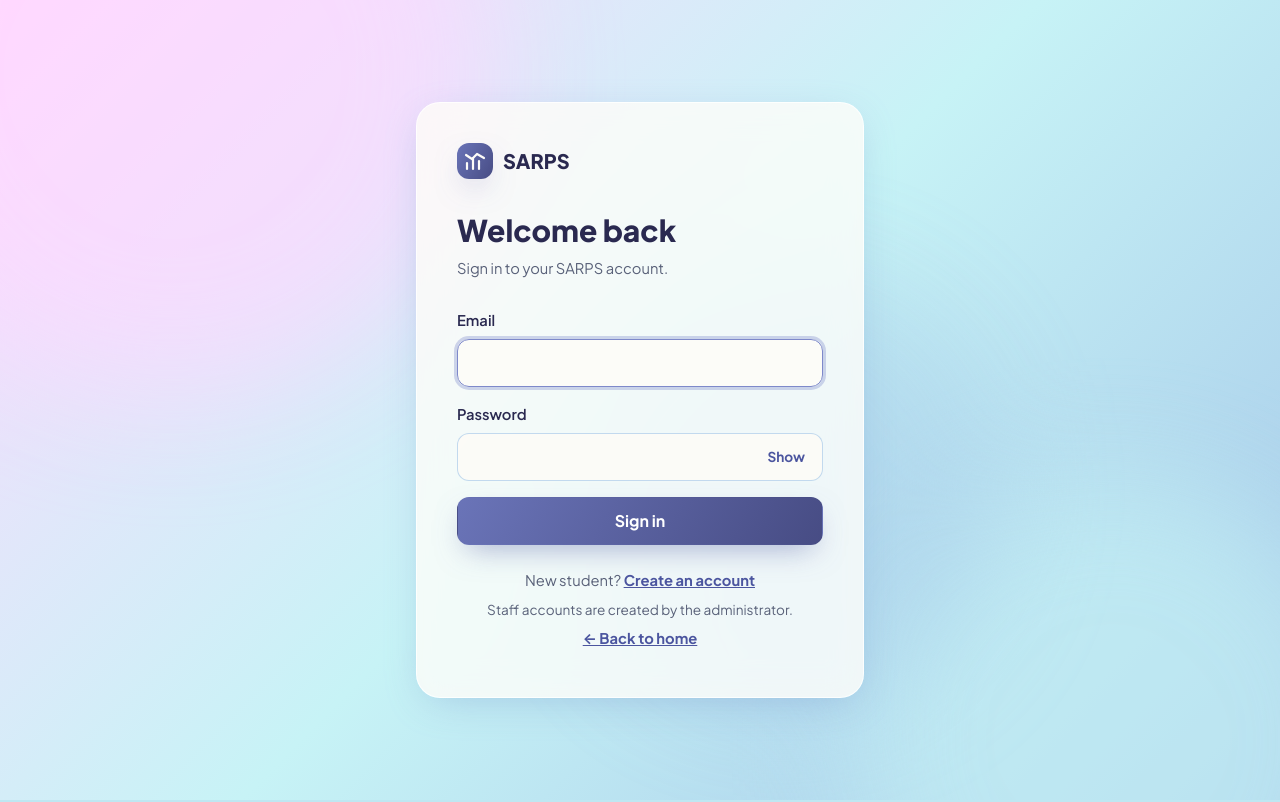
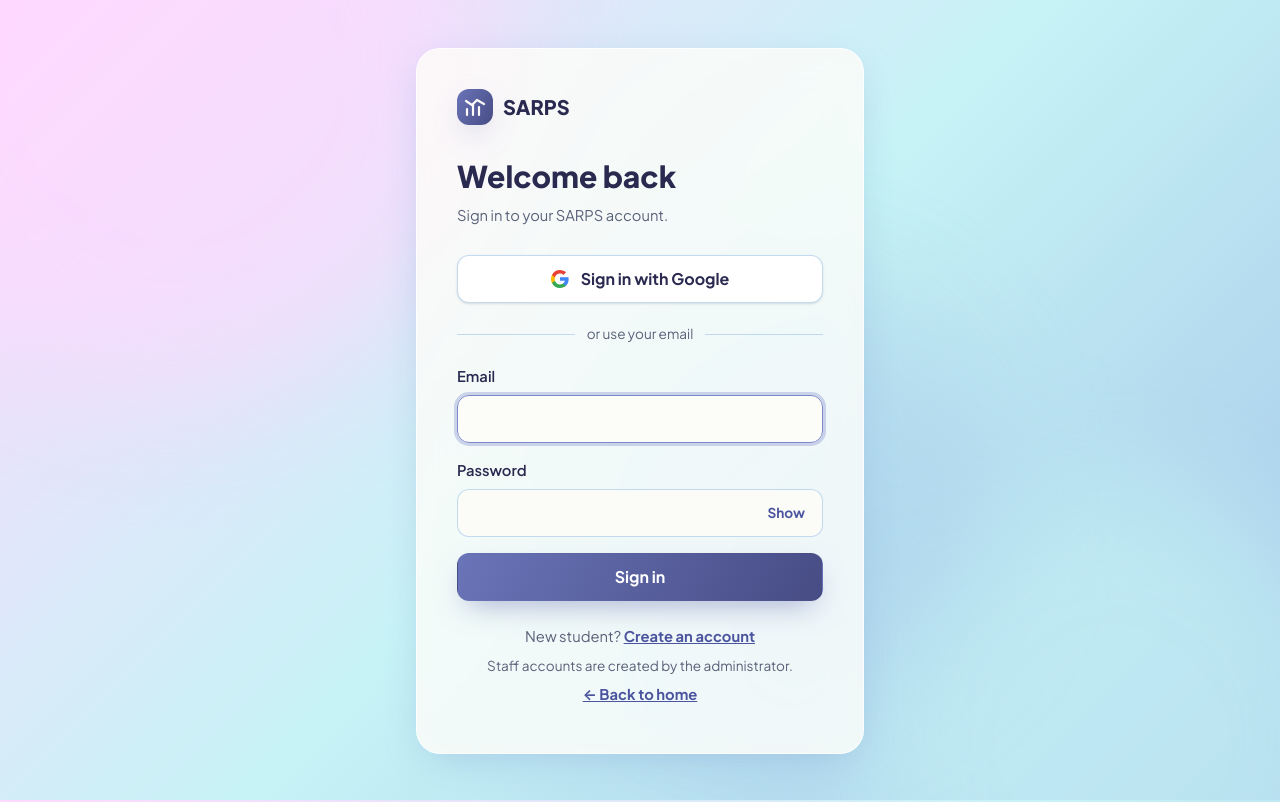
Before and after one commit to Coderkayc/sarps, a Flask app: page /login in a window 1280 px wide. Run offline with Flask 3, Linux system fonts and the light colour scheme; some libraries are stand-ins or nearby versions.

Commit message:
updated some files and folders

```diff
--- a/frontend/src/input.css
+++ b/frontend/src/input.css
@@ -168,6 +168,11 @@
   .auth-links p { @apply mb-1.5; }
   .auth-links a { @apply font-bold; }
 
+  /* Google button and the "or" divider */
+  .btn-google { @apply flex h-12 w-full items-center justify-center gap-3 rounded-xl border border-line bg-white px-4 font-bold text-ink no-underline shadow-sm transition hover:-translate-y-0.5 hover:bg-heaven/40; }
+  .divider { @apply my-5 mb-5 flex items-center gap-3 text-[0.85rem] text-muted; }
+  .divider::before, .divider::after { content: ""; @apply h-px flex-1 bg-line; }
+
   /* Cards, chips, notices */
   .card { @apply rounded-2xl border border-white/75 bg-shine/80 p-6 shadow-glass backdrop-blur-md; }
   .card h3 { @apply mb-1.5; }
--- a/requirements.txt
+++ b/requirements.txt
@@ -11,3 +11,5 @@ numpy>=1.26
 scikit-learn>=1.4
 joblib>=1.3
 pytest>=8.0
+Authlib>=1.3
+requests>=2.31
--- a/sarps/extensions.py
+++ b/sarps/extensions.py
@@ -1,4 +1,5 @@
 """Shared objects (database, login manager, CSRF) created once, attached to the app later."""
+from authlib.integrations.flask_client import OAuth
 from flask_login import LoginManager
 from flask_sqlalchemy import SQLAlchemy
 from flask_wtf.csrf import CSRFProtect
@@ -6,6 +7,7 @@ from flask_wtf.csrf import CSRFProtect
 db = SQLAlchemy()
 login_manager = LoginManager()
 csrf = CSRFProtect()
+oauth = OAuth()
 
 login_manager.login_view = "auth.login"
 login_manager.login_message = "Please sign in to continue."
--- a/sarps/forms.py
+++ b/sarps/forms.py
@@ -68,6 +68,19 @@ class StudentRegistrationForm(FlaskForm):
     password = PasswordField("Password", validators=[DataRequired(), password_rules, Length(max=128)])
     confirm = PasswordField("Confirm password",
                             validators=[DataRequired(), EqualTo("password", message="Passwords do not match.")])
+
+    def validate_matric_number(self, field):
+        if db.session.scalar(select(User.id).where(User.matric_number == field.data)):
+            raise ValidationError("This matriculation number is already registered.")
+
+
+class GoogleProfileForm(FlaskForm):
+    """Asked once, after a first-time Google sign-in, for what Google cannot tell us."""
+    full_name = StringField("Full name", filters=[_strip],
+                            validators=[DataRequired(), Length(min=2, max=150)])
+    matric_number = StringField("Matriculation number", filters=[_clean_matric],
+                                validators=[DataRequired(), Length(min=3, max=40)])
+    department_id = SelectField("Department", coerce=int)
 
     def validate_matric_number(self, field):
         if db.session.scalar(select(User.id).where(User.matric_number == field.data)):
--- a/sarps/models.py
+++ b/sarps/models.py
@@ -35,6 +35,8 @@ class User(UserMixin, db.Model):
     department_id = db.Column(db.Integer, db.ForeignKey("departments.id"), nullable=True)
     matric_number = db.Column(db.String(40), unique=True, nullable=True)
     active = db.Column(db.Boolean, nullable=False, default=True)
+    # Google's permanent id for this person, set the first time they sign in with Google.
+    google_sub = db.Column(db.String(64), unique=True, nullable=True)
     created_at = db.Column(db.DateTime, nullable=False, default=utcnow)
 
     department = db.relationship("Department")
--- a/sarps/routes/auth.py
+++ b/sarps/routes/auth.py
@@ -1,16 +1,23 @@
 """Student registration, sign in and sign out."""
-from flask import Blueprint, flash, redirect, render_template, request, url_for
+import logging
+import secrets
+
+import requests
+from authlib.integrations.base_client import OAuthError
+from flask import (Blueprint, current_app, flash, redirect, render_template, request, session,
+                   url_for)
 from flask_login import current_user, login_user, logout_user
 from sqlalchemy import select
 
 from sarps.constants import Role
-from sarps.extensions import db
-from sarps.forms import LoginForm, StudentRegistrationForm
+from sarps.extensions import db, oauth
+from sarps.forms import GoogleProfileForm, LoginForm, StudentRegistrationForm
 from sarps.models import Department, User
 from sarps.security import home_endpoint, is_safe_next_url
 from flask_login import login_required
 
 auth_bp = Blueprint("auth", __name__)
+log = logging.getLogger(__name__)
 
 
 @auth_bp.route("/register", methods=["GET", "POST"])
@@ -65,3 +72,123 @@ def logout():
     logout_user()
     flash("You have been signed out.", "info")
     return redirect(url_for("main.index"))
+
+
+# ---------- Sign in with Google ----------
+# Google proves who the person is (a verified email). We never see their Google password.
+# A person who already has an account is signed in to it. A new person is asked for their
+# matriculation number and department once, and gets a student account.
+def google_configured():
+    return bool(current_app.config.get("GOOGLE_CLIENT_ID") and current_app.config.get("GOOGLE_CLIENT_SECRET"))
+
+
+def google_client():
+    return oauth.create_client("google")
+
+
+def _google_unavailable():
+    flash("Google sign-in is not set up on this server yet. The administrator needs to add the "
+          "Google keys to the .env file. You can sign in with your email and password instead.", "error")
+    return redirect(url_for("auth.login"))
+
+
+def _google_unreachable():
+    flash("We could not reach Google just now. Check your internet connection and try again, "
+          "or sign in with your email and password.", "error")
+    return redirect(url_for("auth.login"))
+
+
+@auth_bp.route("/auth/google")
+def google_login():
+    if current_user.is_authenticated:
+        return redirect(url_for(home_endpoint(current_user)))
+    if not google_configured():
+        return _google_unavailable()
+    target = request.args.get("next")
+    session["google_next"] = target if is_safe_next_url(target) else None
+    try:
+        return google_client().authorize_redirect(url_for("auth.google_callback", _external=True))
+    except (requests.RequestException, OAuthError):
+        log.warning("Could not reach Google", exc_info=True)
+        return _google_unreachable()
+
+
+@auth_bp.route("/auth/google/callback")
+def google_callback():
+    if not google_configured():
+        return _google_unavailable()
+    try:
+        token = google_client().authorize_access_token()
+    except requests.RequestException:
+        log.warning("Could not reach Google", exc_info=True)
+        return _google_unreachable()
+    except OAuthError:
+        flash("Google sign-in was cancelled or could not be completed. Please try again.", "error")
+        return redirect(url_for("auth.login"))
+
+    info = token.get("userinfo") or {}
+    sub = str(info.get("sub") or "")
+    email = str(info.get("email") or "").strip().lower()
+    if not sub or not email or info.get("email_verified") is not True:
+        flash("Google did not confirm your email address, so you cannot sign in with it.", "error")
+        return redirect(url_for("auth.login"))
+
+    user = db.session.scalar(select(User).where(User.google_sub == sub))
+    if user is None:
+        user = db.session.scalar(select(User).where(User.email == email))
+        if user is not None and user.google_sub and user.google_sub != sub:
+            flash("This account is already linked to a different Google account.", "error")
+            return redirect(url_for("auth.login"))
+
+    if user is None:
+        session["google_pending"] = {"sub": sub, "email": email, "name": str(info.get("name") or "")}
+        return redirect(url_for("auth.google_profile"))
+
+    if not user.is_active:
+        flash("This account has been deactivated. Please contact the administrator.", "error")
+        return redirect(url_for("auth.login"))
+    if not user.google_sub:
+        user.google_sub = sub
+        db.session.commit()
+    login_user(user)
+    target = session.pop("google_next", None)
+    return redirect(target if is_safe_next_url(target) else url_for(home_endpoint(user)))
+
+
+@auth_bp.route("/auth/google/profile", methods=["GET", "POST"])
+def google_profile():
+    """First-time Google sign-in: collect the matric number and department, then create the student."""
+    if current_user.is_authenticated:
+        return redirect(url_for(home_endpoint(current_user)))
+    pending = session.get("google_pending")
+    if not pending:
+        flash("Please start again with the Google button.", "info")
+        return redirect(url_for("auth.login"))
+
+    departments = list(db.session.scalars(select(Department).order_by(Department.name)))
+    form = GoogleProfileForm()
+    form.department_id.choices = [(d.id, d.name) for d in departments]
+    if not departments:
+        return render_template("auth/google_profile.html", form=form, email=pending["email"], no_departments=True), 503
+
+    if request.method == "GET":
+        form.full_name.data = pending["name"]
+    if form.validate_on_submit():
+        taken = db.session.scalar(select(User.id).where(
+            (User.email == pending["email"]) | (User.google_sub == pending["sub"])))
+        if taken:
+            session.pop("google_pending", None)
+            flash("An account for this Google email already exists. Please sign in.", "error")
+            return redirect(url_for("auth.login"))
+        student = User(full_name=form.full_name.data, email=pending["email"], role=Role.STUDENT,
+                       department_id=form.department_id.data, matric_number=form.matric_number.data,
+                       google_sub=pending["sub"])
+        # No password is ever used for this account, so it gets a long random one nobody knows.
+        student.set_password(secrets.token_urlsafe(32))
+        db.session.add(student)
+        db.session.commit()
+        session.pop("google_pending", None)
+        login_user(student)
+        flash("Your account has been created.", "success")
+        return redirect(url_for(home_endpoint(student)))
+    return render_template("auth/google_profile.html", form=form, email=pending["email"], no_departments=False)
--- a/sarps/templates/_macros.html
+++ b/sarps/templates/_macros.html
@@ -87,3 +87,17 @@
   {% for error in f.errors %}<p class="error-text" role="alert">{{ error }}</p>{% endfor %}
 </div>
 {% endmacro %}
+
+{% macro google_button(label) %}
+{% set next_url = request.args.get("next") %}
+<a class="btn-google" href="{{ url_for('auth.google_login', next=next_url) if next_url else url_for('auth.google_login') }}">
+  <svg width="18" height="18" viewBox="0 0 18 18" aria-hidden="true" focusable="false">
+    <path fill="#4285F4" d="M17.64 9.2c0-.637-.057-1.251-.164-1.84H9v3.481h4.844a4.14 4.14 0 0 1-1.796 2.716v2.259h2.908c1.702-1.567 2.684-3.875 2.684-6.615z"/>
+    <path fill="#34A853" d="M9 18c2.43 0 4.467-.806 5.956-2.18l-2.908-2.259c-.806.54-1.837.86-3.048.86-2.344 0-4.328-1.584-5.036-3.711H.957v2.332A8.997 8.997 0 0 0 9 18z"/>
+    <path fill="#FBBC05" d="M3.964 10.71A5.41 5.41 0 0 1 3.682 9c0-.593.102-1.17.282-1.71V4.958H.957A8.996 8.996 0 0 0 0 9c0 1.452.348 2.827.957 4.042l3.007-2.332z"/>
+    <path fill="#EA4335" d="M9 3.58c1.321 0 2.508.454 3.44 1.345l2.582-2.58C13.463.891 11.426 0 9 0A8.997 8.997 0 0 0 .957 4.958L3.964 7.29C4.672 5.163 6.656 3.58 9 3.58z"/>
+  </svg>
+  <span>{{ label }}</span>
+</a>
+<p class="divider" role="presentation"><span>or use your email</span></p>
+{% endmacro %}
--- a/sarps/templates/auth/login.html
+++ b/sarps/templates/auth/login.html
@@ -1,9 +1,10 @@
 {% extends "layout_auth.html" %}
-{% from "_macros.html" import field, password_field, csrf %}
+{% from "_macros.html" import field, password_field, csrf, google_button %}
 {% block title %}Sign in | {{ app_name }}{% endblock %}
 {% block auth_title %}Welcome back{% endblock %}
 {% block auth_subtitle %}Sign in to your {{ app_name }} account.{% endblock %}
 {% block auth_body %}
+{{ google_button("Sign in with Google") }}
 <form method="post" novalidate>
   {{ csrf() }}
   {{ field(form.email, attrs={"type": "email", "autocomplete": "username", "autofocus": true}) }}
--- a/sarps/templates/auth/register.html
+++ b/sarps/templates/auth/register.html
@@ -1,5 +1,5 @@
 {% extends "layout_auth.html" %}
-{% from "_macros.html" import field, password_field, csrf %}
+{% from "_macros.html" import field, password_field, csrf, google_button %}
 {% block title %}Create student account | {{ app_name }}{% endblock %}
 {% block panel_class %} wide{% endblock %}
 {% block auth_title %}Create student account{% endblock %}
@@ -8,6 +8,7 @@
 {% if no_departments %}
   <div class="notice notice-warn"><p>Registration is not open yet: the administrator has not added any departments.</p></div>
 {% else %}
+{{ google_button("Sign up with Google") }}
 <form method="post" novalidate>
   {{ csrf() }}
   <div class="form-grid">
```
Also changed, not shown: config.py (+7 -0 lines), sarps/__init__.py (+10 -1 lines), sarps/templates/auth/google_profile.html (added, +21 -0 lines), sarps/templates/index.html (+0 -16 lines), tests/test_app.py (+5 -8 lines), tests/test_google.py (added, +192 -0 lines), README.md, sarps/static/css/tailwind.css, 1 other file.
